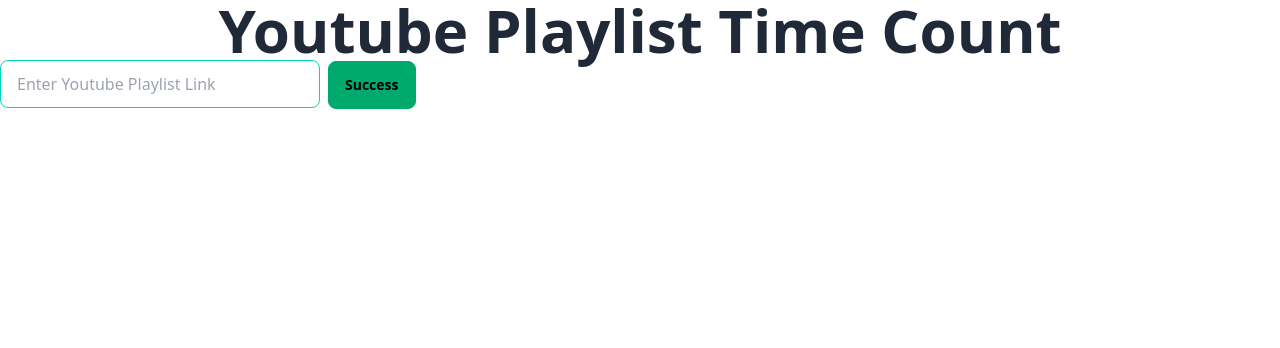
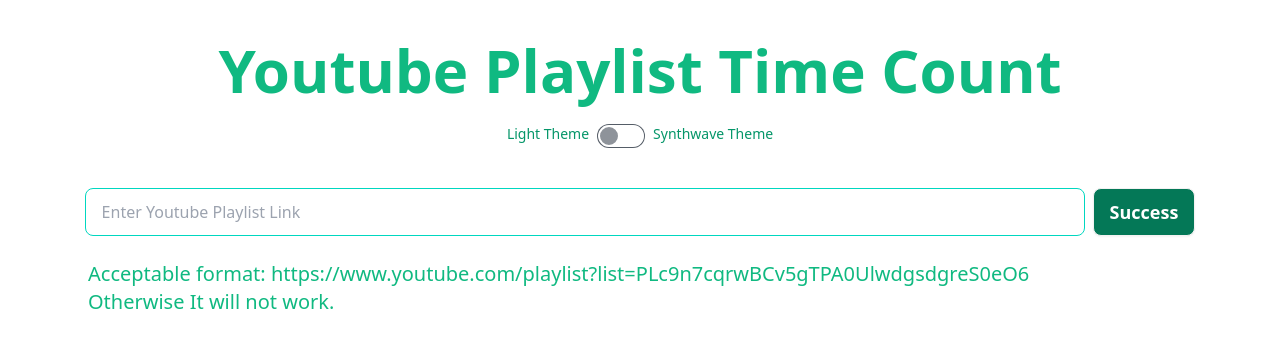
Before and after one commit to irfan-s-m/youtube-playlist-average-time-calculator, a React (Vite) app: page / in a window 1280 px wide. Shown: the top 348 px of the page. Built offline with nearby package versions, Linux system fonts and the light colour scheme; no server answers.

Commit message:
Project finished with all its features

```diff
--- a/src/App.jsx
+++ b/src/App.jsx
@@ -1,11 +1,13 @@
 import Home from "./Components/Home"
+import Theme from "./Components/Theme"
 
 function App() {
 
 
   return (
     <>
-      <div className="text-center text-xl lg:text-6xl font-bold">Youtube Playlist Time Count</div>
+      <div className="text-center text-xl lg:text-6xl font-bold text-emerald-500 mt-10">Youtube Playlist Time Count</div>
+<Theme></Theme>
       <Home></Home>
     </>
   )
--- a/src/Components/Home.jsx
+++ b/src/Components/Home.jsx
@@ -1,4 +1,5 @@
 import { useEffect, useState } from "react";
+
 const Home = () => {
     const [playListdata, setPlayListData] = useState([]);
     const [videoInfo, setVideoInfo] = useState([]);
@@ -70,22 +71,27 @@
     const averageTime = averageTimeCount(totalSecondsDuration)
     return (
         <div>
-            <form onSubmit={handleSubmit} action="">
-                <input
-                    type="text"
-                    placeholder="Enter Youtube Playlist Link"
-                    name="text"
-                    className="input input-bordered input-accent w-full max-w-xs" />
-                <button className="btn btn-success ml-2">Success</button>
-            </form>
+            <div>
+
+            </div>
+            <div className="px-10 py-4">
+                <form onSubmit={handleSubmit} className="flex justify-center items-center">
+                    <input
+                        type="text"
+                        placeholder="Enter Youtube Playlist Link"
+                        name="text"
+                        className="input input-bordered input-accent w-5/6" />
+                    <button className="btn bg-emerald-700 ml-2 text-white lg:text-lg text-sm">Success</button>
+                </form>
+                <p className="text-left lg:px-12 px-2 lg:py-6 pt-4 pb-2 lg:text-xl text-xs text-emerald-500">Acceptable format: https://www.youtube.com/playlist?list=PLc9n7cqrwBCv5gTPA0UlwdgsdgreS0eO6 <br /> Otherwise It will not work.</p>
+
+            </div>
             {
-                string.length > 1 && <div>
-                    <div>
-                        Total time length of this playlist: {totalTime.hour} {totalTime.hour > 1 ? "Hours" : "Hour"} {totalTime.minute} {totalTime.minute > 1 ? "Minutes" : "Minute"} {totalTime.second} {totalTime.second > 1 ? "Seconds" : "Second"}
-                    </div>
-                    <div>
-                        Average time length of this playlist: {averageTime.averageHour} {averageTime.averageHour > 1 ? "Hours" : "Hour"} {averageTime.averageMinute} {averageTime.averageMinute > 1 ? "Minutes" : "Minute"} {averageTime.averageSecond} {averageTime.averageSecond > 1 ? "Seconds" : "Second"}
-                    </div>
+                string.length > 1 && <div className="text-center flex justify-center items-center flex-col text-emerald-600">
+                    <p className="lg:text-lg text-sm">Total time length of this playlist: {totalTime.hour} {totalTime.hour > 1 ? "Hours" : "Hour"} {totalTime.minute} {totalTime.minute > 1 ? "Minutes" : "Minute"} {totalTime.second} {totalTime.second > 1 ? "Seconds" : "Second"}</p>
+                    <p className="lg:text-lg text-sm mt-3 lg:mt-4 text-emerald-600">
+                        Average time length of each video: {averageTime.averageHour} {averageTime.averageHour > 1 ? "Hours" : "Hour"} {averageTime.averageMinute} {averageTime.averageMinute > 1 ? "Minutes" : "Minute"} {averageTime.averageSecond} {averageTime.averageSecond > 1 ? "Seconds" : "Second"}
+                    </p>
                 </div>
             }
         </div>
--- a/src/Components/Theme.jsx
+++ b/src/Components/Theme.jsx
@@ -2,8 +2,12 @@
 
 const Theme = () => {
     return (
-        <div>
-
+        <div className="flex justify-center items-center my-6">
+            <label className="flex cursor-pointer gap-2">
+                <span className="label-text text-emerald-600">Light Theme</span>
+                <input type="checkbox" value="synthwave" className="toggle theme-controller" />
+                <span className="label-text text-emerald-600">Synthwave Theme</span>
+            </label>
         </div>
     );
 };
--- a/tailwind.config.js
+++ b/tailwind.config.js
@@ -10,4 +10,8 @@
   plugins: [
     require('daisyui'),
   ],
+  daisyui: {
+    themes: ["light",
+      "synthwave",],
+  },
 }
```
